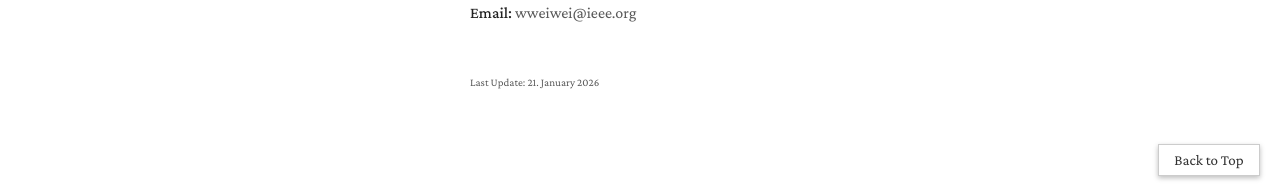
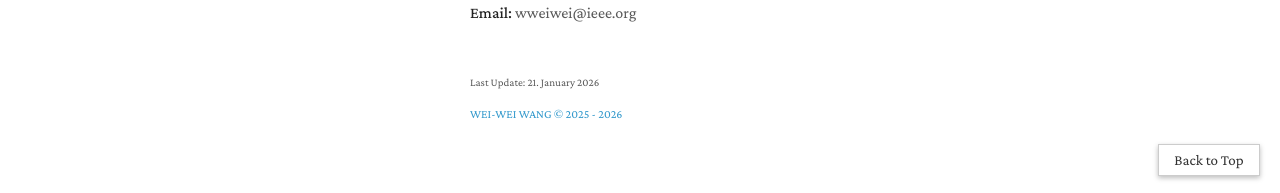
Before and after one commit to Joe-weir-wong/joe-weir-wong.github.io, a Jekyll site: the page built from index.md, in a window 1280 px wide and 900 px high, scrolled down 2172 px. Shown: the part 704-897 px from the top of the window. Built offline with Jekyll 4.4.1, drawn with Linux system fonts in a browser that asks for light colours; a style sheet for code colours, icons or effects is not loaded.

Commit message:
edit messages

```diff
--- a/_config.yml
+++ b/_config.yml
@@ -16,9 +16,6 @@ description: Wei-wei Wang is a Ph.D. students at School of Telecommunications En
 
 # The option is used to enable the Johns Hopkins templates.
 enable_hopkins_logo: true
-
-# The option is used to show the last update time.
-enable_last_update: true
 
 # Links
 link_type: icon #text/icon
@@ -41,6 +38,11 @@ favicon_dark: ./assets/img/icon_main.png
 # You may use the option to disable the automatic dark theme
 auto_dark_mode: true
 
+# The option is used to show the last update time.
+enable_last_update: true
+
+# Footnotes
+footnote: WEI-WEI WANG © 2025 - 2026
 
 # Analytics
 # Please remove the following lines about analytics services if you fork my project.
```
